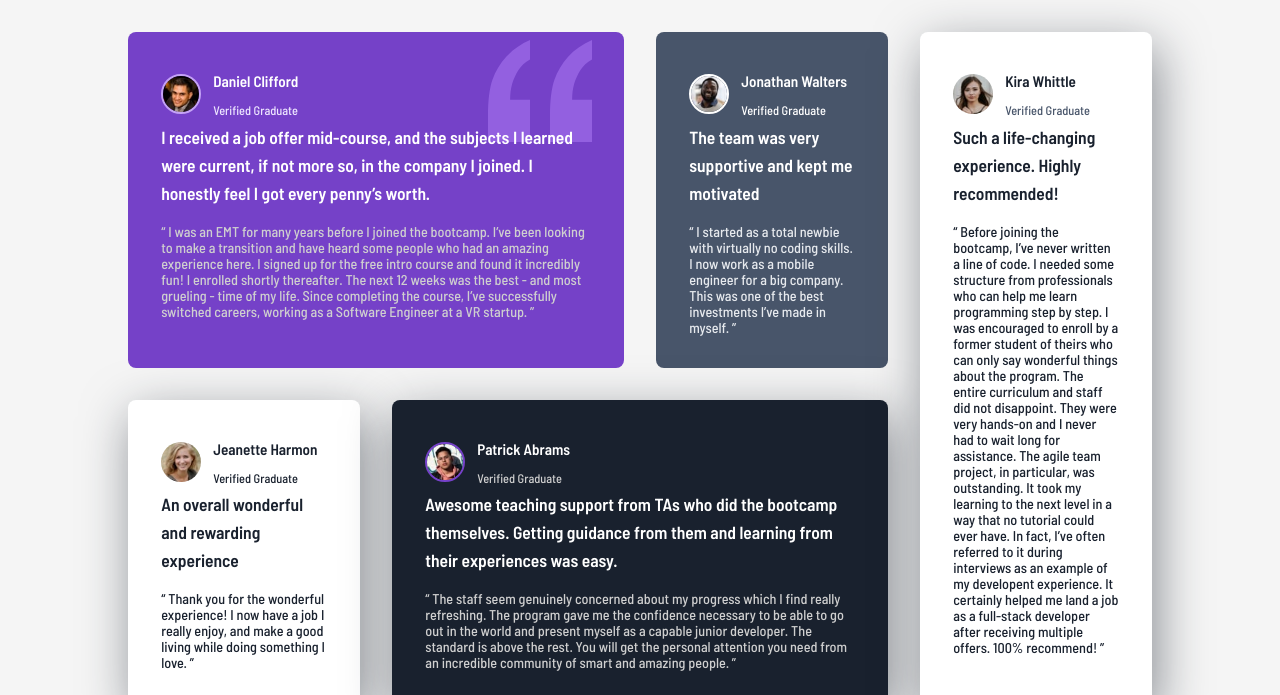
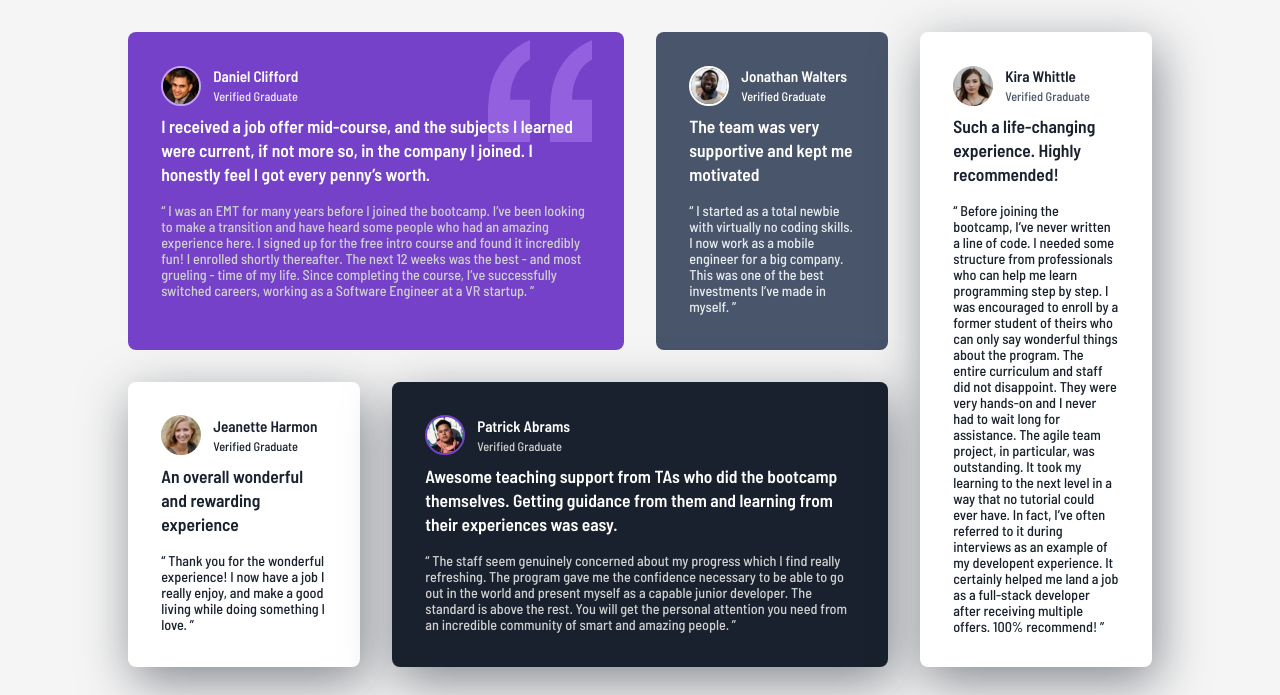
Before and after one commit to isAlvarezDev/frontend-mentor, a website built with Vite: page src/learning-paths/testimonials-grid-section/index.html in a window 1280 px wide. Shown: the top 695 px of the page. Built offline with nearby package versions, Linux system fonts and the light colour scheme.

Commit message:
Replaced line-height in alumni-card utility and readme name

```diff
--- a/src/learning-paths/testimonials-grid-section/style.css
+++ b/src/learning-paths/testimonials-grid-section/style.css
@@ -28,7 +28,7 @@
     }
 
     h2{
-        @apply text-2xl font-semibold leading-7;
+        @apply text-2xl font-semibold leading-6 mt-2;
     }
 
     a{
@@ -38,7 +38,7 @@
 
 @layer components {
     .alumni-card {
-        @apply flex gap-3 items-center;
+        @apply flex gap-3 items-center leading-5;
     }
 
     .graduated {
```
Also changed, not shown: src/learning-paths/testimonials-grid-section/README.md (renamed from src/learning-paths/testimonials-grid-section/README-template.md).
